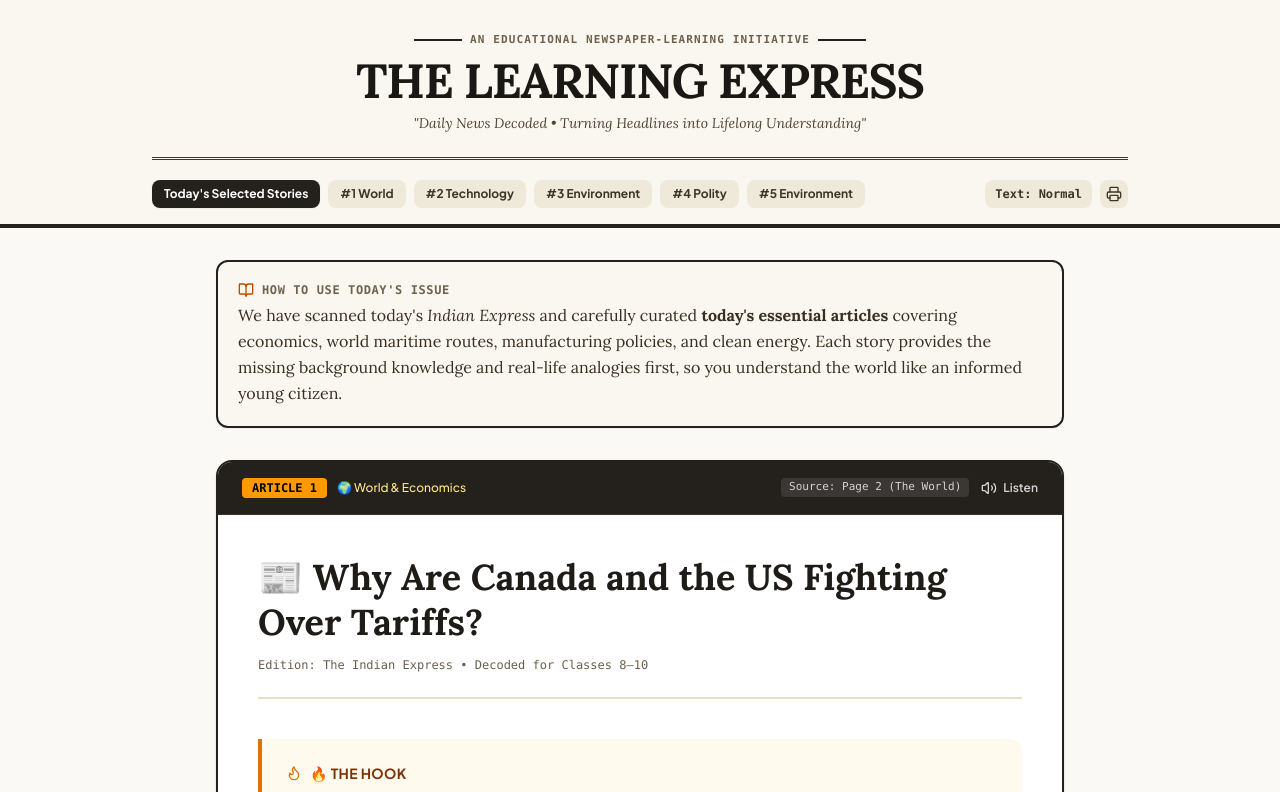
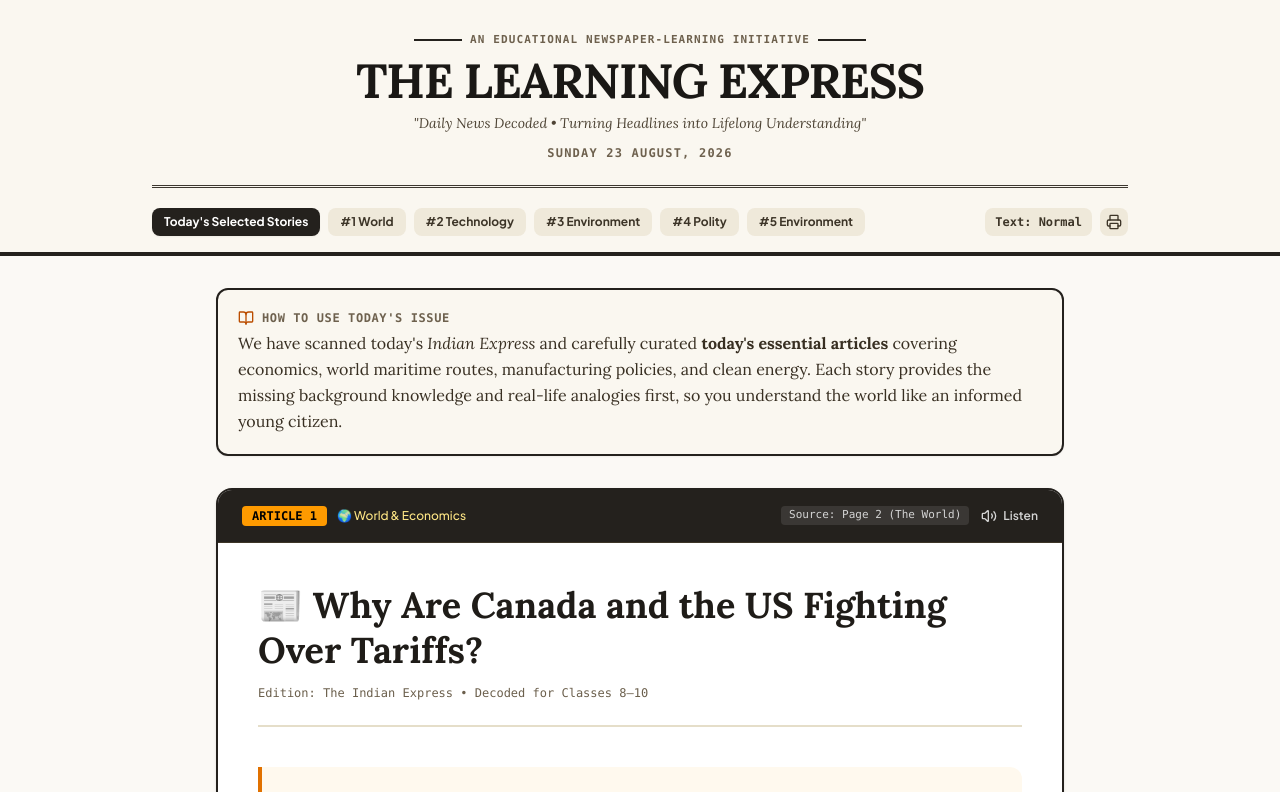
Before and after one commit to ch-abhiram/The-learning-express, a React (Vite) app: page / in a window 1280 px wide. Shown: the top 792 px of the page. Built offline with nearby package versions, Linux system fonts and the light colour scheme.

Commit message:
Add live date and day to newspaper header

```diff
--- a/src/components/ArticleHeader.tsx
+++ b/src/components/ArticleHeader.tsx
@@ -25,6 +25,14 @@ export const ArticleHeader: React.FC<ArticleHeaderProps> = ({
   fontSize,
   onToggleFontSize,
 }) => {
+  const today = new Date();
+  const formattedDate = today.toLocaleDateString('en-IN', {
+    weekday: 'long',
+    day: 'numeric',
+    month: 'long',
+    year: 'numeric',
+  });
+
   return (
     <header className="border-b-4 border-[#24211D] bg-[#FAF7F0] pt-6 pb-4">
       <div className="max-w-5xl mx-auto px-4 sm:px-6 space-y-4">
@@ -45,6 +53,11 @@ export const ArticleHeader: React.FC<ArticleHeaderProps> = ({
           <p className="text-xs sm:text-sm text-[#4E4435] max-w-2xl mx-auto italic font-serif-news">
             "{subheading}"
           </p>
+
+          {/* Live Edition Date */}
+          <div className="pt-1 text-[11px] sm:text-xs font-mono uppercase tracking-widest text-[#6E614E] font-bold">
+            {formattedDate}
+          </div>
         </div>
 
         {/* Newspaper Divider Lines */}
```
